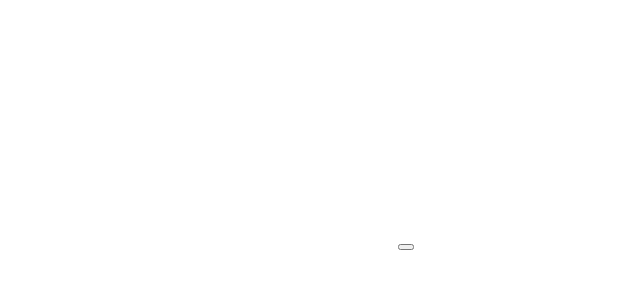
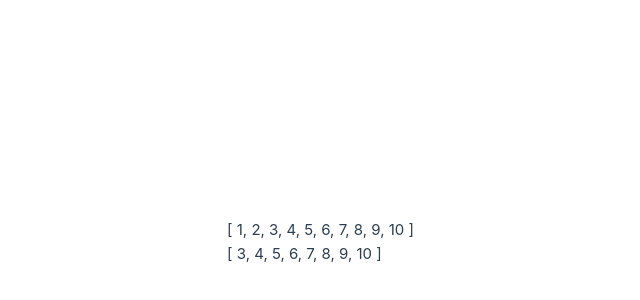
Before and after one commit to sakei1982/vue3-project, a Vue app: page / in a window 1280 px wide. Shown: the part 158-458 px from the top of the page, without its empty margins (226-866 px from the left). Built offline with nearby package versions, Linux system fonts and the light colour scheme.

Commit message:
computed属性

```diff
--- a/src/App.vue
+++ b/src/App.vue
@@ -1,29 +1,20 @@
 <script setup>
-// //导入函数
-// import { reactive } from 'vue';
-
-// //执行函数 传入对象类型参数 变量接受
-// const state = reactive({
-//   count:0
-// })
-// const setCount = ()=>{
-//   state.count++
-// }
-//导入函数
 import { ref } from 'vue'
-//执行函数 传入参数【简单类型 对象类型】 变量接受
-const count = ref({
-  count:0
+import { computed } from 'vue';
+const list = ref([1, 2, 3, 4, 5, 6, 7, 8])
+const computedList = computed(() => {
+  return list.value.filter(item => item > 2)
 })
-const setCount = ()=>{
-  //修改数据需要加.value
-  count.value++
-}
+setTimeout(() => {
+  list.value.push(9,10)
+}, 3000);
 </script>
-
 <template>
   <div>
-    <!-- <button @click="setCount">{{ state.count }}</button> -->
-    <button @click="setCount">{{ count.value }}</button>
+    {{ list }}
+  </div>
+  <br>
+  <div>
+    {{ computedList }}
   </div>
 </template>
```
